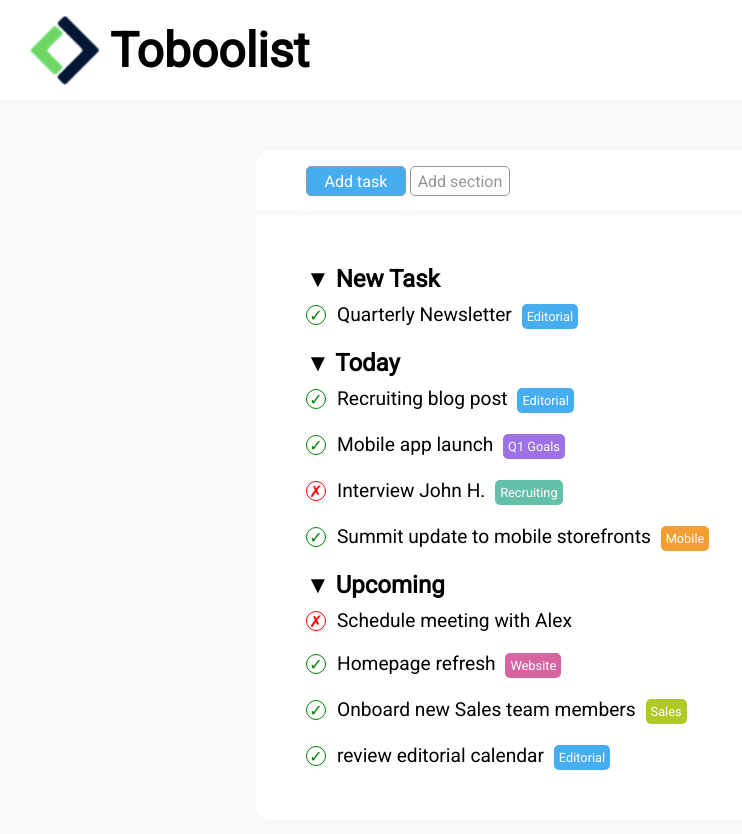
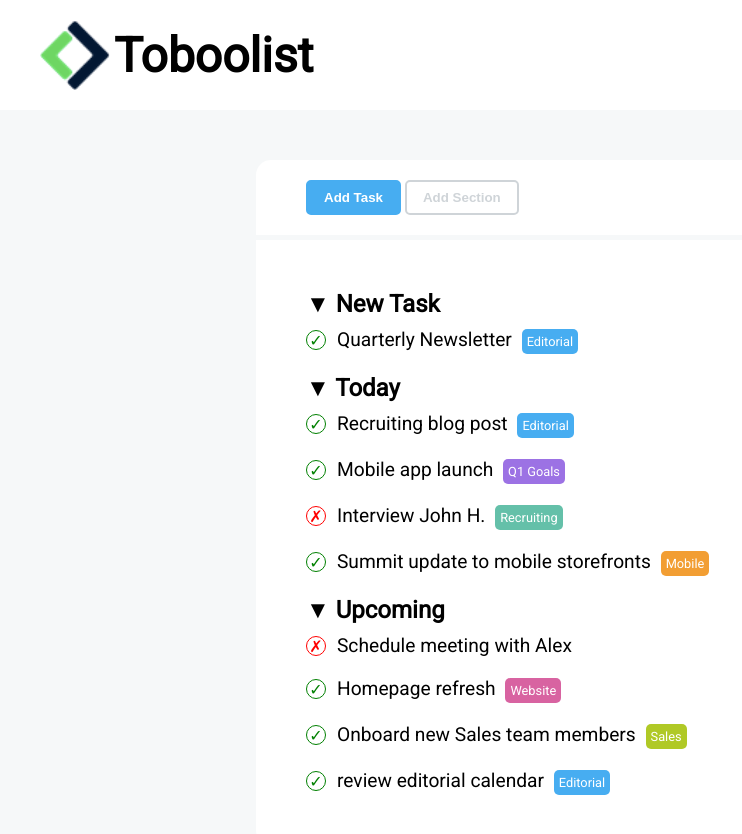
Before and after one commit to FedeViga/html-css-toboolist, a plain HTML site: page index.html in a window 1280 px wide. Shown: the whole page, without its empty margins (0-742 px from the left). Drawn offline with Linux system fonts and the light colour scheme.

Commit message:
corretti header e nav

```diff
--- a/css/style.css
+++ b/css/style.css
@@ -7,6 +7,7 @@
 }
 
 /* fine reset */
+
 
 /*body */
 
@@ -22,35 +23,29 @@ body {
 /* Header */
 
 header {
-    height: 100px;
     background-color: white;
     margin-bottom: 50px;
-    position: relative;
+    padding: 20px 40px;
 }
 
 h1 {
     display: inline-block;
     font-size: 3em;
-    position: absolute;
-    top: 22px;
+    vertical-align: middle;
 }
 
 #logo {
     width: 70px;
-    margin-top: 15px;
-    margin-left: 30px;
-    margin-right: 10px;
+    vertical-align: middle;
 }
 
 /*fine Header */
-
-/* DA FIXARE */
 
 
 /* nav */
 
 nav {
-    height: 60px;
+    padding: 20px;
     border-top-left-radius: 15px;
     border-top-right-radius: 15px;
 
@@ -60,30 +55,25 @@ nav {
     background-color: white;
     width: 60%;
     margin: auto;
-    margin-top: 5px;
+    margin-bottom: 5px;
     padding-left: 50px;
     padding-right: 50px;
 }
 
-.button {
+button {
     display: inline-block;
-    margin-top: 16px;
-    border: 1px solid rgb(150, 150, 150);
-    width: 100px;
-    height: 30px;
+    border: 2px solid #CFD4D8;
     border-radius: 5px;
-    text-align: center;
-    padding-top: 5px;
+    padding: 8px 16px;
+    background-color: white;
+    color: #CFD4D8;
+    font-weight: bold;
 }
 
-#task {
+.btn1 {
     background-color: #47adf1;
+    border-color: #47adf1;
     color: white;
-}
-
-#section {
-    background-color: white;
-    color: rgb(150, 150, 150);
 }
 
 /* fine nav */
--- a/index.html
+++ b/index.html
@@ -24,12 +24,10 @@
 
         <!-- nav con bottoni -->
         <nav class="container">
-            <div class="button" id="task">
-                Add task
-            </div>
-            <div class="button" id="section">
-                Add section
-            </div>
+
+           <button class="btn1">Add Task</button>
+           <button>Add Section</button>
+
         </nav>
 
 
```
